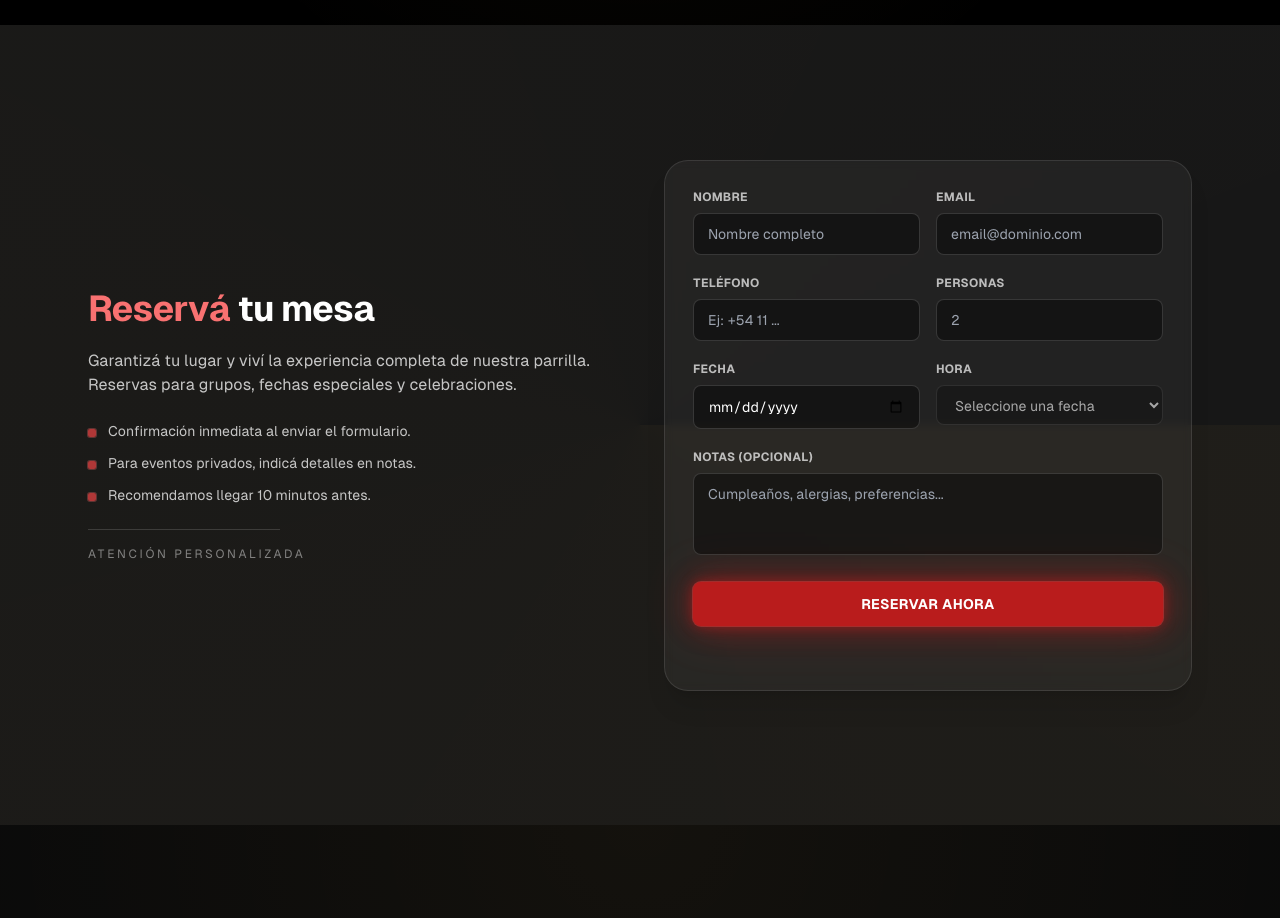
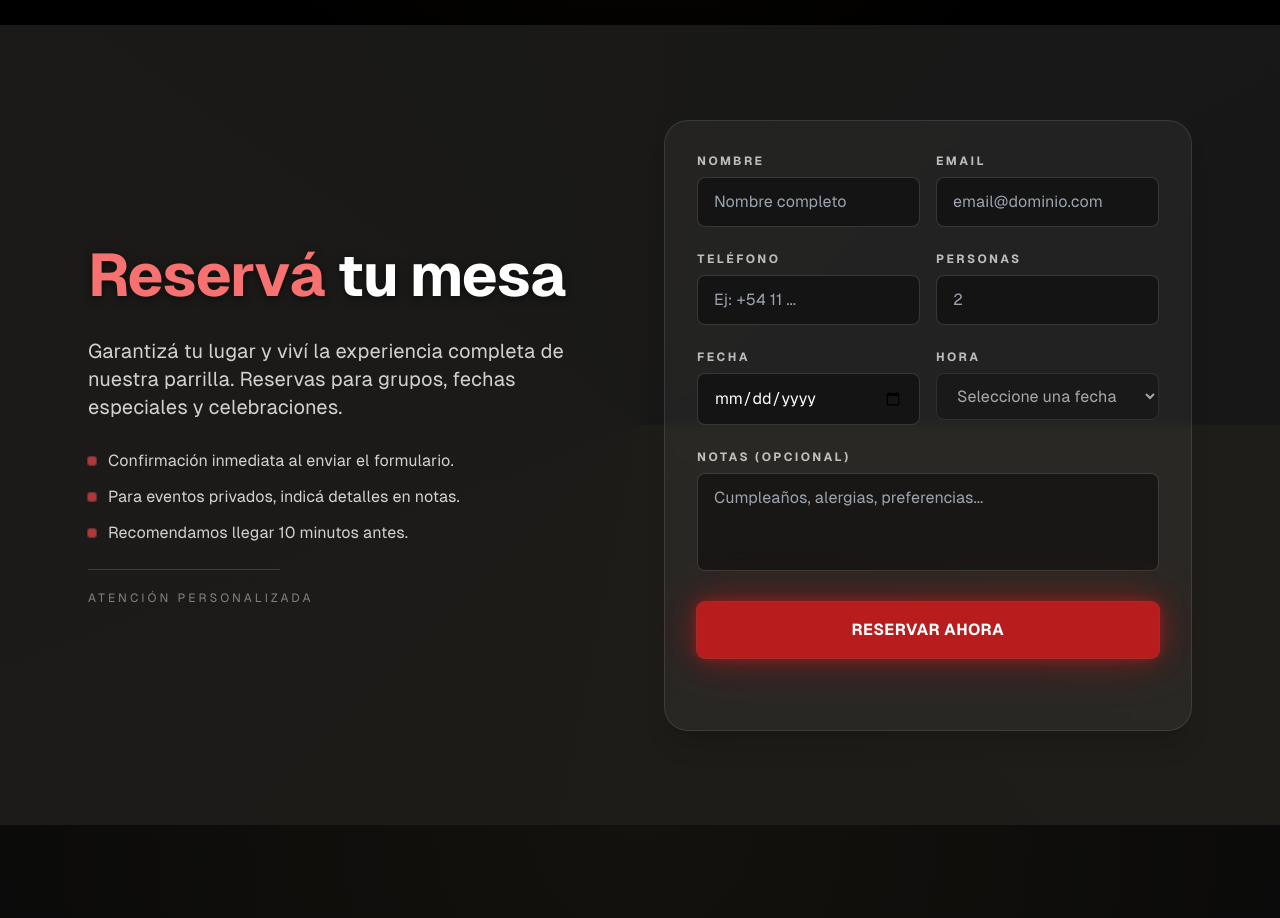
Before and after one commit to mArchilli/santo-fuego-landing, a React (Vite) app: page / in a window 1280 px wide. Shown: the part 4120-5038 px from the top of the page. Built offline with nearby package versions, Linux system fonts and the light colour scheme.

Commit message:
retoque formulario

```diff
--- a/src/components/ReservationForm.jsx
+++ b/src/components/ReservationForm.jsx
@@ -85,12 +85,12 @@ export default function ReservationForm(){
   <section id="reservations" className="relative min-h-screen bg-neutral-900 text-white flex md:items-center md:justify-center" aria-labelledby="reservation-heading">
       <div className="absolute inset-0 bg-[conic-gradient(from_90deg_at_50%_50%,rgba(255,199,88,0.05),transparent)] opacity-70" aria-hidden="true"></div>
       <div className="max-w-6xl mx-auto px-6 w-full py-8 md:py-12 grid lg:grid-cols-2 gap-8 md:gap-12 items-start md:items-center">
-        <div className="flex flex-col justify-center relative">
-          <h2 id="reservation-heading" className="text-2xl md:text-4xl font-extrabold tracking-tight mb-4 md:mb-5">
+        <div className="flex flex-col justify-center relative max-w-2xl">
+          <h2 id="reservation-heading" className="text-3xl sm:text-4xl md:text-6xl font-extrabold tracking-tight leading-[1.05] mb-6 md:mb-8 drop-shadow-[0_2px_4px_rgba(0,0,0,0.55)]">
             <span className="text-red-400">Reservá</span> tu mesa
           </h2>
-          <p className="text-white/75 leading-relaxed mb-5 md:mb-6 max-w-xl text-sm md:text-base">Garantizá tu lugar y viví la experiencia completa de nuestra parrilla. Reservas para grupos, fechas especiales y celebraciones.</p>
-          <ul className="space-y-3 text-sm text-white/75">
+          <p className="text-white/80 leading-relaxed mb-6 md:mb-7 max-w-2xl text-lg md:text-xl font-light">Garantizá tu lugar y viví la experiencia completa de nuestra parrilla. Reservas para grupos, fechas especiales y celebraciones.</p>
+          <ul className="space-y-3 text-sm md:text-base text-white/80">
             {[
               'Confirmación inmediata al enviar el formulario.',
               'Para eventos privados, indicá detalles en notas.',
@@ -103,37 +103,37 @@ export default function ReservationForm(){
             ))}
           </ul>
           <div className="mt-6 h-px w-full max-w-sm lg:w-48 bg-white/15" aria-hidden="true" />
-          <p className="mt-4 text-xs uppercase tracking-[0.22em] text-white/45 font-medium">Atención personalizada</p>
+          <p className="mt-5 text-[0.7rem] md:text-xs uppercase tracking-[0.25em] text-white/45 font-medium">Atención personalizada</p>
         </div>
-        <form onSubmit={handleSubmit} className="relative p-6 md:p-7 rounded-3xl bg-white/[0.05] backdrop-blur-sm border border-white/10 shadow-xl max-w-xl w-full" aria-describedby="reservation-status">
-          <div className="grid gap-4 md:gap-5">
+        <form onSubmit={handleSubmit} className="relative p-7 md:p-8 rounded-3xl bg-white/[0.05] backdrop-blur-sm border border-white/10 shadow-xl max-w-xl w-full" aria-describedby="reservation-status">
+          <div className="grid gap-5 md:gap-6">
             <div className="grid sm:grid-cols-2 gap-4">
               <div>
-                <label htmlFor="res-name" className="block text-xs font-semibold uppercase tracking-wide text-white/70 mb-2">Nombre</label>
-                <input id="res-name" name="name" value={form.name} onChange={handleChange} required placeholder="Nombre completo" className="w-full rounded-lg bg-black/40 border border-white/15 focus:border-red-400/60 focus:ring-2 focus:ring-red-400/40 px-3.5 py-2.5 text-sm outline-none" />
+                <label htmlFor="res-name" className="block text-[0.7rem] md:text-xs font-semibold uppercase tracking-[0.2em] text-white/70 mb-2">Nombre</label>
+                <input id="res-name" name="name" value={form.name} onChange={handleChange} required placeholder="Nombre completo" className="w-full rounded-lg bg-black/40 border border-white/15 focus:border-red-400/60 focus:ring-2 focus:ring-red-400/40 px-4 py-3 text-sm md:text-base outline-none" />
               </div>
               <div>
-                <label htmlFor="res-email" className="block text-xs font-semibold uppercase tracking-wide text-white/70 mb-2">Email</label>
-                <input id="res-email" type="email" name="email" value={form.email} onChange={handleChange} required placeholder="email@dominio.com" className="w-full rounded-lg bg-black/40 border border-white/15 focus:border-red-400/60 focus:ring-2 focus:ring-red-400/40 px-3.5 py-2.5 text-sm outline-none" />
+                <label htmlFor="res-email" className="block text-[0.7rem] md:text-xs font-semibold uppercase tracking-[0.2em] text-white/70 mb-2">Email</label>
+                <input id="res-email" type="email" name="email" value={form.email} onChange={handleChange} required placeholder="email@dominio.com" className="w-full rounded-lg bg-black/40 border border-white/15 focus:border-red-400/60 focus:ring-2 focus:ring-red-400/40 px-4 py-3 text-sm md:text-base outline-none" />
               </div>
             </div>
             <div className="grid sm:grid-cols-2 gap-4">
               <div>
-                <label htmlFor="res-phone" className="block text-xs font-semibold uppercase tracking-wide text-white/70 mb-2">Teléfono</label>
-                <input id="res-phone" name="phone" value={form.phone} onChange={handleChange} required placeholder="Ej: +54 11 ..." className="w-full rounded-lg bg-black/40 border border-white/15 focus:border-red-400/60 focus:ring-2 focus:ring-red-400/40 px-3.5 py-2.5 text-sm outline-none" />
+                <label htmlFor="res-phone" className="block text-[0.7rem] md:text-xs font-semibold uppercase tracking-[0.2em] text-white/70 mb-2">Teléfono</label>
+                <input id="res-phone" name="phone" value={form.phone} onChange={handleChange} required placeholder="Ej: +54 11 ..." className="w-full rounded-lg bg-black/40 border border-white/15 focus:border-red-400/60 focus:ring-2 focus:ring-red-400/40 px-4 py-3 text-sm md:text-base outline-none" />
               </div>
               <div>
-                <label htmlFor="res-people" className="block text-xs font-semibold uppercase tracking-wide text-white/70 mb-2">Personas</label>
-                <input id="res-people" type="number" name="people" min="1" max="30" value={form.people} onChange={handleChange} required placeholder="2" className="w-full rounded-lg bg-black/40 border border-white/15 focus:border-red-400/60 focus:ring-2 focus:ring-red-400/40 px-3.5 py-2.5 text-sm outline-none" />
+                <label htmlFor="res-people" className="block text-[0.7rem] md:text-xs font-semibold uppercase tracking-[0.2em] text-white/70 mb-2">Personas</label>
+                <input id="res-people" type="number" name="people" min="1" max="30" value={form.people} onChange={handleChange} required placeholder="2" className="w-full rounded-lg bg-black/40 border border-white/15 focus:border-red-400/60 focus:ring-2 focus:ring-red-400/40 px-4 py-3 text-sm md:text-base outline-none" />
               </div>
             </div>
             <div className="grid sm:grid-cols-2 gap-4">
               <div>
-                <label htmlFor="res-date" className="block text-xs font-semibold uppercase tracking-wide text-white/70 mb-2">Fecha</label>
-                <input id="res-date" type="date" name="date" value={form.date} onChange={handleChange} required min={todayStr} className="w-full rounded-lg bg-black/40 border border-white/15 focus:border-red-400/60 focus:ring-2 focus:ring-red-400/40 px-3.5 py-2.5 text-sm outline-none" />
+                <label htmlFor="res-date" className="block text-[0.7rem] md:text-xs font-semibold uppercase tracking-[0.2em] text-white/70 mb-2">Fecha</label>
+                <input id="res-date" type="date" name="date" value={form.date} onChange={handleChange} required min={todayStr} className="w-full rounded-lg bg-black/40 border border-white/15 focus:border-red-400/60 focus:ring-2 focus:ring-red-400/40 px-4 py-3 text-sm md:text-base outline-none" />
               </div>
               <div>
-                <label htmlFor="res-time" className="block text-xs font-semibold uppercase tracking-wide text-white/70 mb-2">Hora</label>
+                <label htmlFor="res-time" className="block text-[0.7rem] md:text-xs font-semibold uppercase tracking-[0.2em] text-white/70 mb-2">Hora</label>
                 {/* Reemplazar input time por un select de horarios válidos */}
                 <select
                   id="res-time"
@@ -142,7 +142,7 @@ export default function ReservationForm(){
                   onChange={handleChange}
                   required
                   disabled={!form.date || availableTimes.length === 0}
-                  className="w-full rounded-lg bg-black/40 border border-white/15 focus:border-red-400/60 focus:ring-2 focus:ring-red-400/40 px-3.5 py-2.5 text-sm outline-none disabled:opacity-60"
+                  className="w-full rounded-lg bg-black/40 border border-white/15 focus:border-red-400/60 focus:ring-2 focus:ring-red-400/40 px-4 py-3 text-sm md:text-base outline-none disabled:opacity-60"
                 >
                   <option value="" disabled>
                     {!form.date ? 'Seleccione una fecha' : availableTimes.length === 0 ? 'Cerrado' : 'Seleccione horario'}
@@ -157,13 +157,13 @@ export default function ReservationForm(){
               </div>
             </div>
             <div>
-              <label htmlFor="res-notes" className="block text-xs font-semibold uppercase tracking-wide text-white/70 mb-2">Notas (opcional)</label>
-              <textarea id="res-notes" name="notes" value={form.notes} onChange={handleChange} rows="3" placeholder="Cumpleaños, alergias, preferencias..." className="w-full resize-none rounded-lg bg-black/40 border border-white/15 focus:border-red-400/60 focus:ring-2 focus:ring-red-400/40 px-3.5 py-2.5 text-sm outline-none" />
+              <label htmlFor="res-notes" className="block text-[0.7rem] md:text-xs font-semibold uppercase tracking-[0.2em] text-white/70 mb-2">Notas (opcional)</label>
+              <textarea id="res-notes" name="notes" value={form.notes} onChange={handleChange} rows="3" placeholder="Cumpleaños, alergias, preferencias..." className="w-full resize-none rounded-lg bg-black/40 border border-white/15 focus:border-red-400/60 focus:ring-2 focus:ring-red-400/40 px-4 py-3 text-sm md:text-base outline-none" />
             </div>
             <button
               type="submit"
               disabled={status === 'sending'}
-              className="w-full sm:w-auto relative inline-flex justify-center items-center rounded-lg px-6 md:px-7 py-3 text-xs md:text-sm font-semibold uppercase tracking-wide bg-accent text-white hover:bg-red-600 ring-1 ring-red-500/40 transition-[box-shadow,background-color,opacity] duration-300 focus:outline-none focus-visible:ring-2 focus-visible:ring-red-400/70 shadow-[0_0_12px_rgba(185,28,28,0.55),0_0_28px_rgba(185,28,28,0.35)] hover:shadow-[0_0_18px_rgba(220,38,38,0.9),0_0_42px_rgba(220,38,38,0.6)] after:content-[''] after:absolute after:inset-0 after:rounded-lg after:-z-10 after:bg-accent hover:after:bg-red-600 after:blur-xl after:opacity-40 hover:after:opacity-60 disabled:opacity-60 disabled:cursor-not-allowed"
+              className="w-full sm:w-auto relative inline-flex justify-center items-center rounded-lg px-8 md:px-9 py-4 text-sm md:text-base font-semibold uppercase tracking-wide bg-accent text-white hover:bg-red-600 ring-1 ring-red-500/40 transition-[box-shadow,background-color,opacity] duration-300 focus:outline-none focus-visible:ring-2 focus-visible:ring-red-400/70 shadow-[0_0_12px_rgba(185,28,28,0.55),0_0_28px_rgba(185,28,28,0.35)] hover:shadow-[0_0_18px_rgba(220,38,38,0.9),0_0_42px_rgba(220,38,38,0.6)] after:content-[''] after:absolute after:inset-0 after:rounded-lg after:-z-10 after:bg-accent hover:after:bg-red-600 after:blur-xl after:opacity-40 hover:after:opacity-60 disabled:opacity-60 disabled:cursor-not-allowed"
             >
               {status === 'sending'
                 ? 'Enviando…'
```
